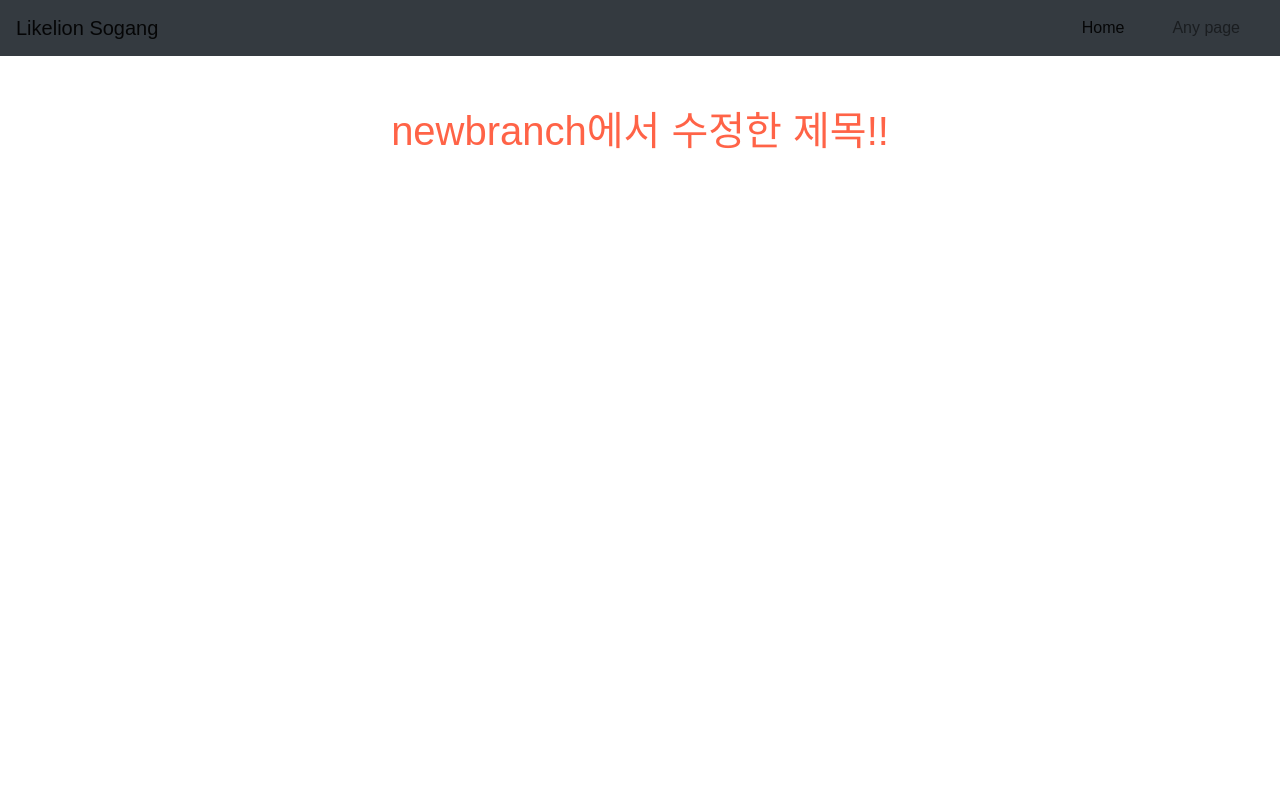
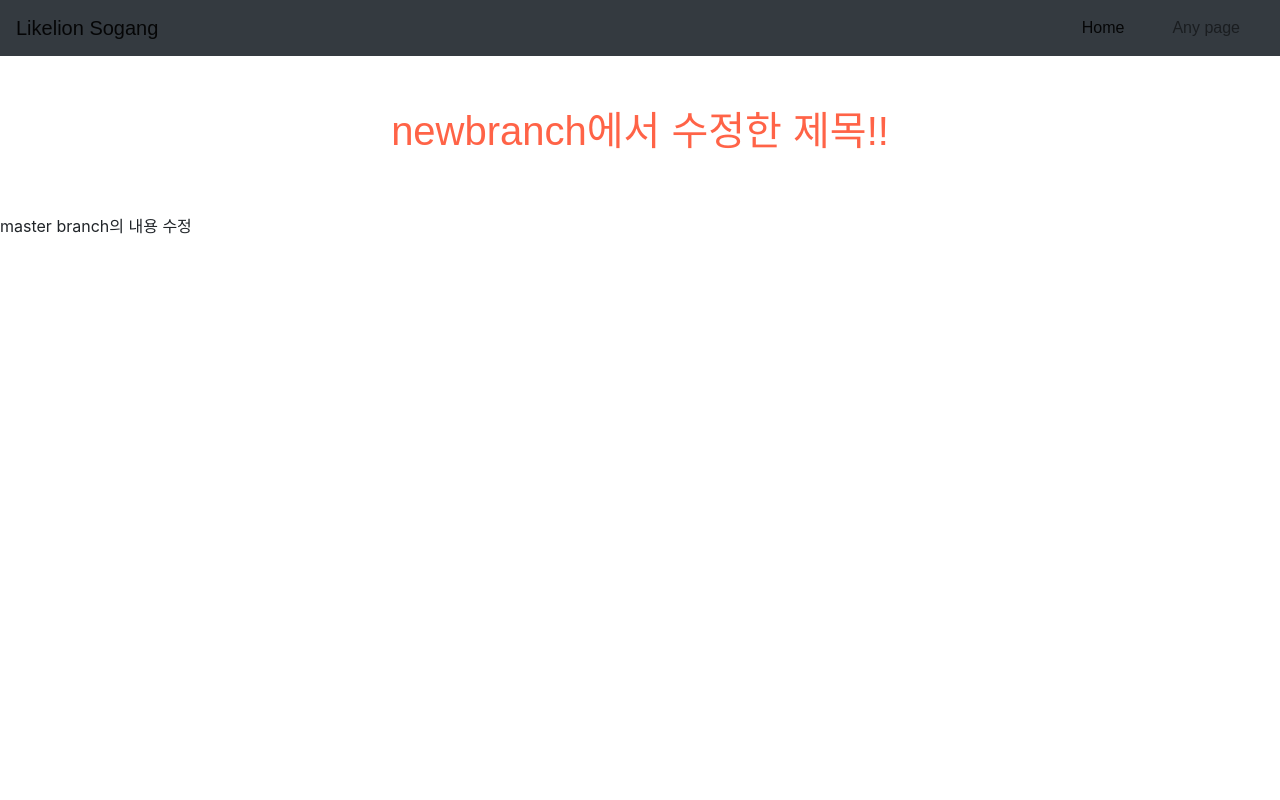
Before and after one commit to uk960214/gitpractice2, a Django app: page /page/ in a window 1280 px wide. Run offline with Django 3.2, Linux system fonts and the light colour scheme; some libraries are stand-ins or nearby versions; some web fonts are replaced.

Commit message:
page.html update in master

```diff
--- a/mydiary/templates/mydiary/page.html
+++ b/mydiary/templates/mydiary/page.html
@@ -11,6 +11,7 @@
     </style>
 </head>
 <h1> newbranch에서 수정한 제목!! </h1>
+master branch의 내용 수정
 
 
 {% endblock %}
```
